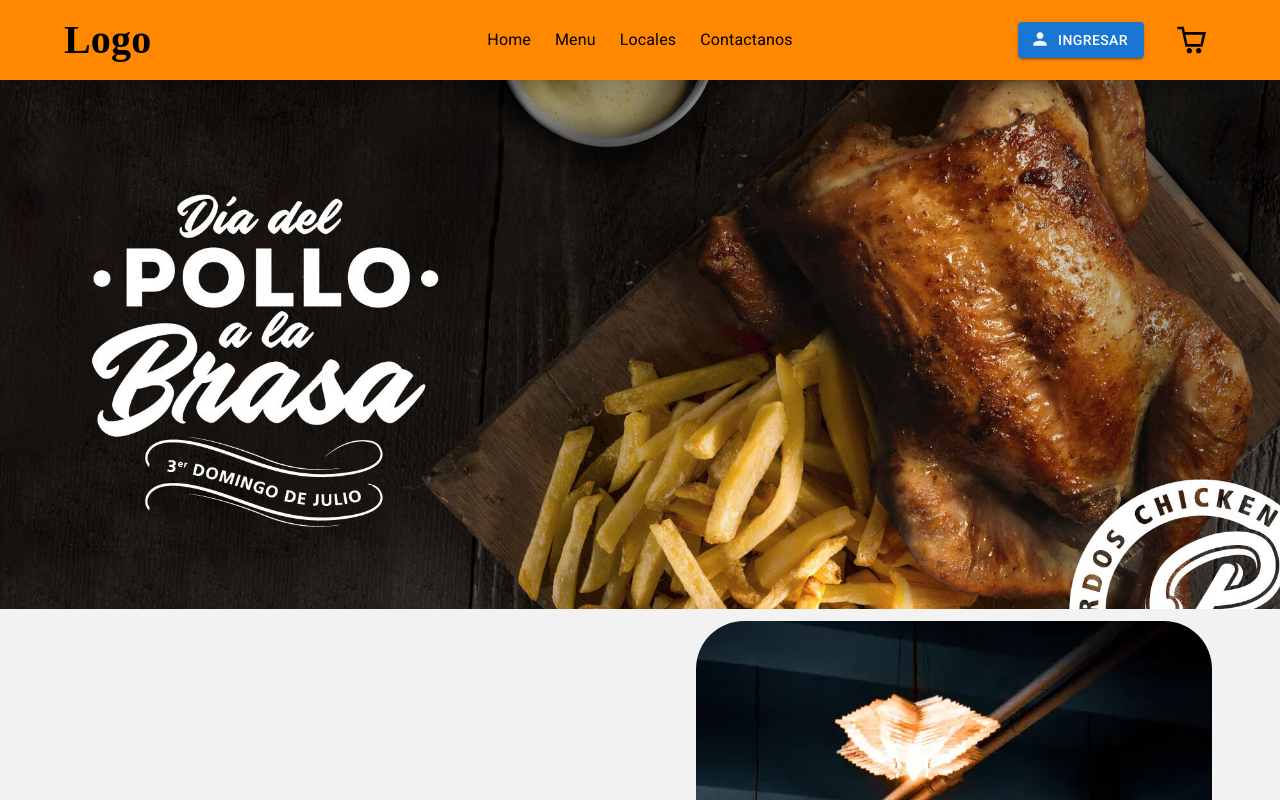
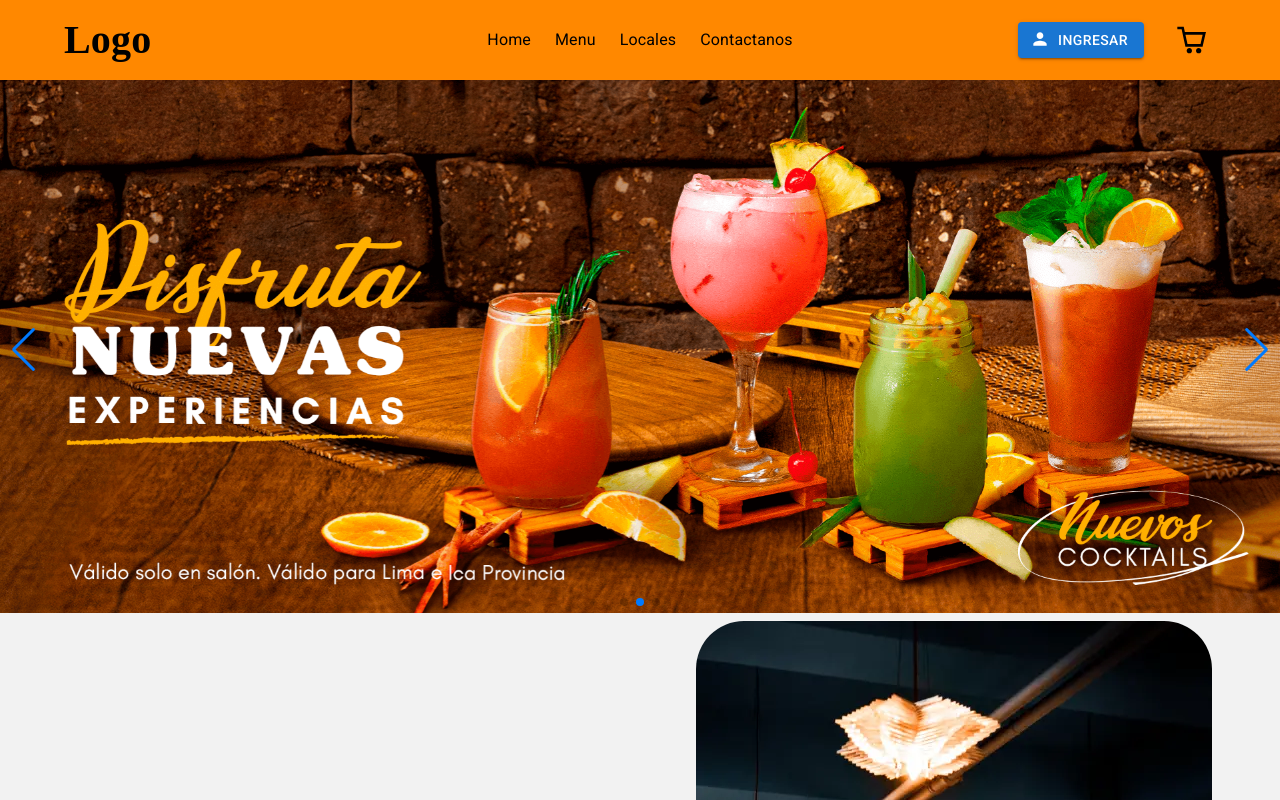
Before and after one commit to SebastianLl28/polleria-frontend, a React (Vite) app: page / in a window 1280 px wide. Shown: the top 800 px of the page. Built offline with nearby package versions, Linux system fonts and the light colour scheme; a web font is replaced by a local one.

Commit message:
style: swiper library change

```diff
--- a/package.json
+++ b/package.json
@@ -23,8 +23,7 @@
     "react-hook-form": "^7.46.2",
     "react-intersection-observer": "^9.5.2",
     "react-router-dom": "^6.16.0",
-    "react-slick": "^0.29.0",
-    "slick-carousel": "^1.8.1",
+    "swiper": "9.4.1",
     "zustand": "^4.4.1"
   },
   "devDependencies": {
--- a/src/pages/home/components/slider/Slider.jsx
+++ b/src/pages/home/components/slider/Slider.jsx
@@ -1,37 +1,33 @@
-/** @jsxImportSource @emotion/react */
-import { css } from "@emotion/react";
-import Sliders from "react-slick";
-import "slick-carousel/slick/slick.css";
-import "slick-carousel/slick/slick-theme.css";
+import React from "react";
+import { Navigation, Pagination, A11y, Autoplay } from "swiper";
+import { Swiper, SwiperSlide } from "swiper/react";
+import "swiper/css";
+import "swiper/css/navigation";
+import "swiper/css/pagination";
+import "swiper/css/scrollbar";
+import "swiper/css/autoplay";
 import styled from "@emotion/styled";
 
 const Slider = () => {
-  const settings = {
-    infinite: true,
-    speed: 1000,
-    slidesToShow: 1,
-    slidesToScroll: 1,
-  };
-
   return (
-    <Sliders
-      {...settings}
-      css={css`
-        overflow: hidden;
-        padding: 0;
-        margin: 0;
-      `}
+    <Swiper
+      modules={[Navigation, Pagination, A11y, Autoplay]}
+      spaceBetween={0}
+      slidesPerView={1}
+      navigation
+      pagination={{ clickable: true }}
+      autoplay={{ delay: 4000 }}
     >
-      <div>
+      <SwiperSlide>
         <Image src="/home/slide1.jpg" alt="" />
-      </div>
-      <div>
+      </SwiperSlide>
+      <SwiperSlide>
         <Image src="/home/slide2.png" alt="" />
-      </div>
-      <div>
+      </SwiperSlide>
+      <SwiperSlide>
         <Image src="/home/slide3.jpg" alt="" />
-      </div>
-    </Sliders>
+      </SwiperSlide>
+    </Swiper>
   );
 };
 
```
Also changed, not shown: 1 other file (tests, documents, lock files or other folders).
